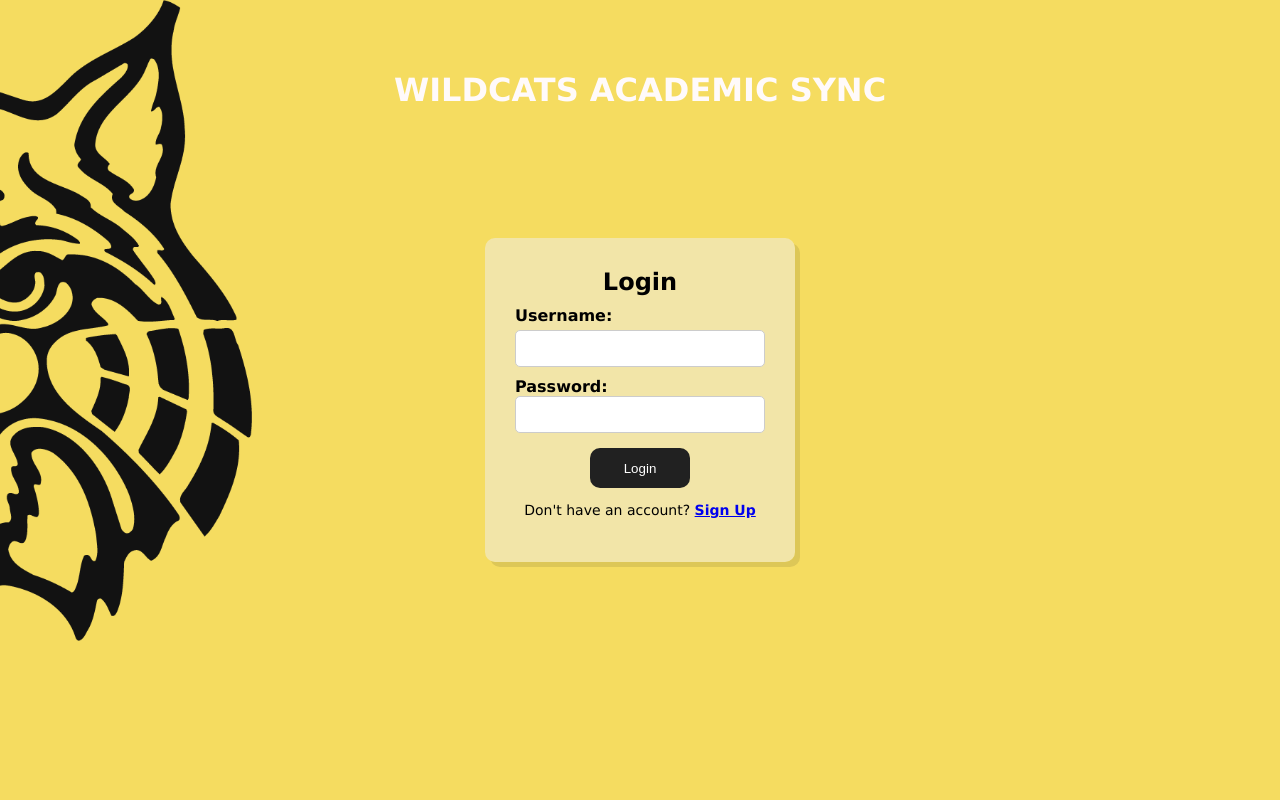
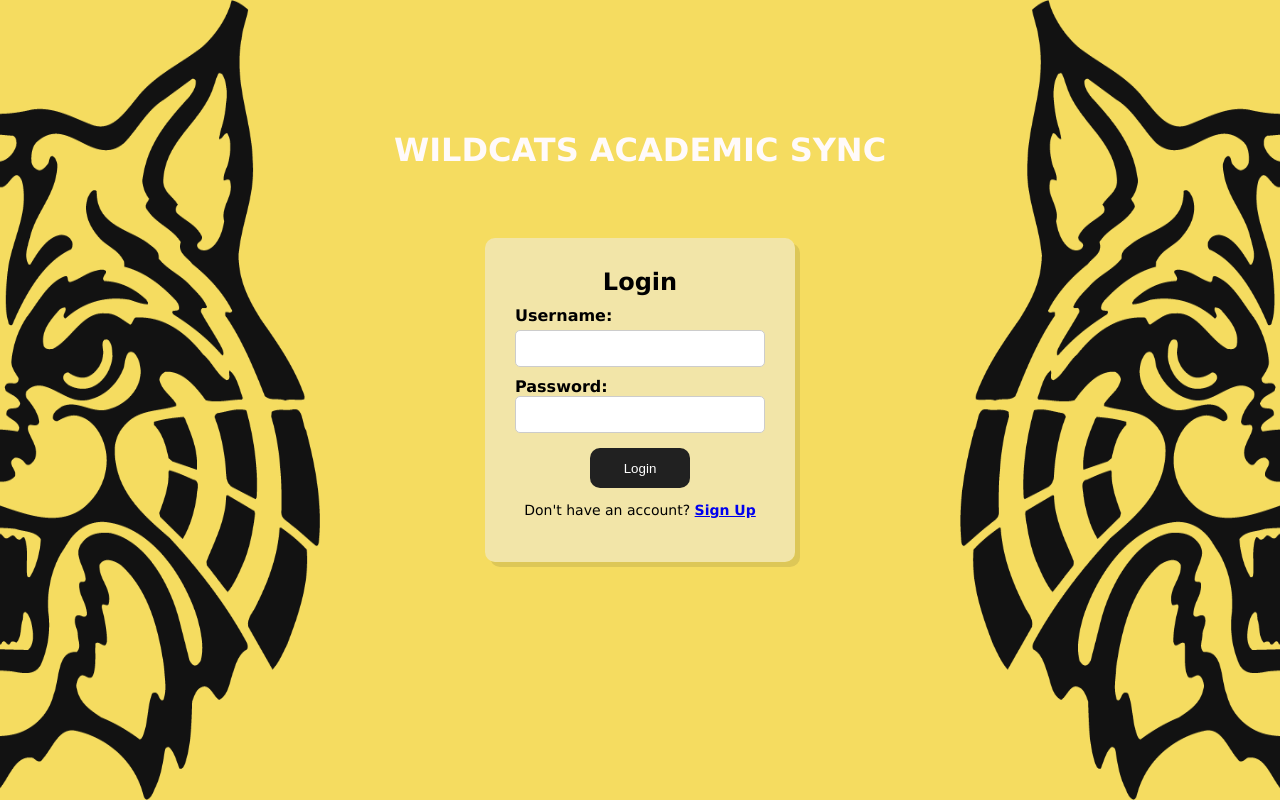
Before and after one commit to MJsica27/WAS, a Django app: page /was/login/ in a window 1280 px wide. Run offline with Django 5.2, Linux system fonts and the light colour scheme.

Commit message:
Adjusted background-size property to cover entire screen height

```diff
--- a/iMan2Project/was/static/was/css/login_register_style.css
+++ b/iMan2Project/was/static/was/css/login_register_style.css
@@ -1,4 +1,3 @@
-
 body {
   display: flex;
   justify-content: center;
@@ -6,10 +5,24 @@ body {
   background-color: #f5dc60;
   height: 100vh;
   background-image: url('../images/wildcats_logo_black.png'), url('../images/wildcats_logo_black.png');
-  background-size: 50% auto, 50% auto;
   background-repeat: no-repeat;
-  background-position: -388px 0, 1350px 0;
+  background-position: 50% 0, 50% 0;
+  transition: background-size 0.4s ease; /* Smooth transition effect */
 }
+
+@media (min-width: 768px) {
+  body {
+    background-size: 50% 100%, 50% 100%;
+    background-position: -50% 0, 150% 0;
+  }
+}
+
+@media (max-width: 567px) {
+  body {
+    background-image: none;
+  }
+}
+
 
 
 form {
@@ -26,12 +39,23 @@ form {
 
 .header h1 {
   position: absolute;
-  top: 50px;
+  top: 110px;
   left: 50%;
   transform: translateX(-50%);
   z-index: 9999;
   color: snow;
+  font-size: 2rem;
+  transition: font-size 0.3s ease;
+  white-space: nowrap;
+  text-align: center;
 }
+
+@media (max-width: 567px) {
+  .header h1 {
+    font-size: 1.8rem;
+  }
+}
+
 
 
 .form-line {
```
